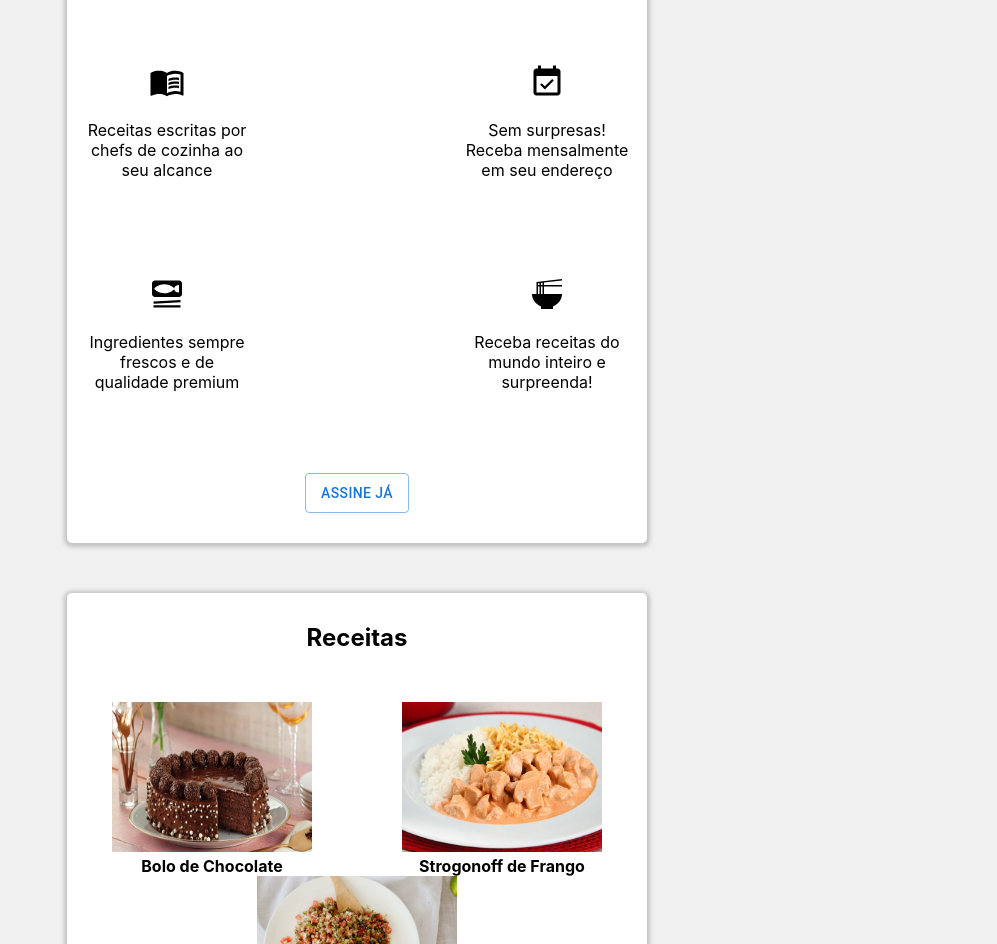
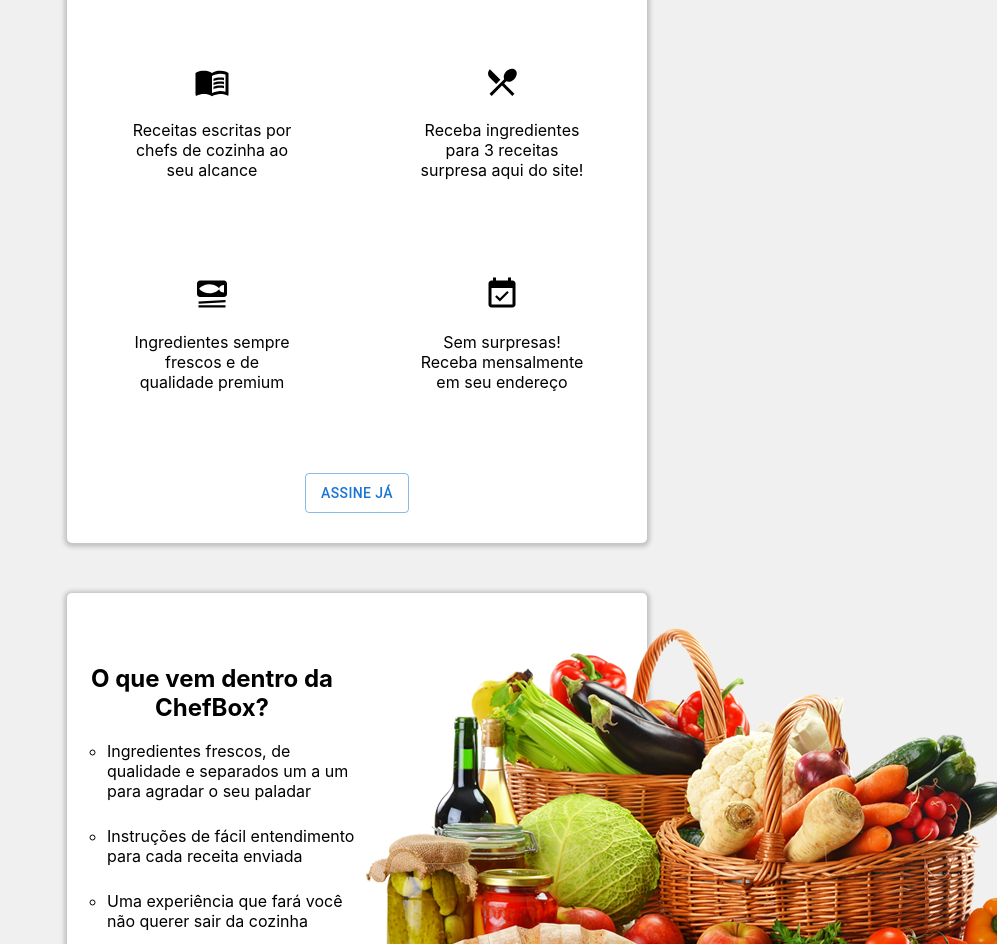
Before and after one commit to JanssenRodrigues/chef-box, a Next.js app: page / in a window 1280 px wide. Shown: the part 608-1552 px from the top of the page, without its empty margins (283-1280 px from the left). Built offline with nearby package versions, Linux system fonts and the light colour scheme.

Commit message:
:recycle: Alterações pontuais

```diff
--- a/components/Reasons/index.js
+++ b/components/Reasons/index.js
@@ -6,7 +6,7 @@ import EventAvailableIcon from "@mui/icons-material/EventAvailable";
 import MenuBookIcon from "@mui/icons-material/MenuBook";
 import RamenDiningIcon from "@mui/icons-material/RamenDining";
 import SetMealIcon from "@mui/icons-material/SetMeal";
-
+import RestaurantMenuIcon from "@mui/icons-material/RestaurantMenu";
 import styles from "../../styles/Home.module.css";
 
 const Reasons = () => {
@@ -18,16 +18,16 @@ const Reasons = () => {
         text="Receitas escritas por chefs de cozinha ao seu alcance"
       />
       <Reason
-        icon={EventAvailableIcon}
-        text="Sem surpresas! Receba mensalmente em seu endereço"
+        icon={RestaurantMenuIcon}
+        text="Receba ingredientes para 3 receitas surpresa aqui do site!"
       />
       <Reason
         icon={SetMealIcon}
         text="Ingredientes sempre frescos e de qualidade premium"
       />
       <Reason
-        icon={RamenDiningIcon}
-        text="Receba receitas do mundo inteiro e surpreenda!"
+        icon={EventAvailableIcon}
+        text="Sem surpresas! Receba mensalmente em seu endereço"
       />
       <div className={styles.reasonsFooter}>
         <Link href="/checkout">
--- a/pages/index.js
+++ b/pages/index.js
@@ -25,9 +25,9 @@ export default function Home() {
       <main className={styles.main}>
         <Reasons />
 
+        <InsideTheBox />
+
         <Revenues revenues={revenues} />
-
-        <InsideTheBox />
       </main>
     </>
   );
--- a/styles/Home.module.css
+++ b/styles/Home.module.css
@@ -11,7 +11,8 @@
 .main section {
   display: flex;
   flex-direction: row;
-  justify-content: space-between;
+  justify-content: space-around;
+  /* justify-content: space-between; */
   box-shadow: 0px 1px 4px 3px rgb(195 195 195);
   width: calc(100vw - 700px);
   padding: 30px 0;
@@ -51,7 +52,6 @@
 
 .menu ul {
   padding: 0 0 0 20px;
-
 }
 
 .loginButton {
@@ -61,6 +61,7 @@
 
 .headerTitle {
   font-size: 22px;
+  font-weight: 500;
 }
 
 .image {
@@ -316,6 +317,8 @@
   margin-bottom: 25px;
   padding: 25px;
   background-color: #fff;
+  box-shadow: 0px 1px 4px 3px rgb(195 195 195);
+  border-radius: 5px;
 }
 
 .revenueIngredients h2,
```
